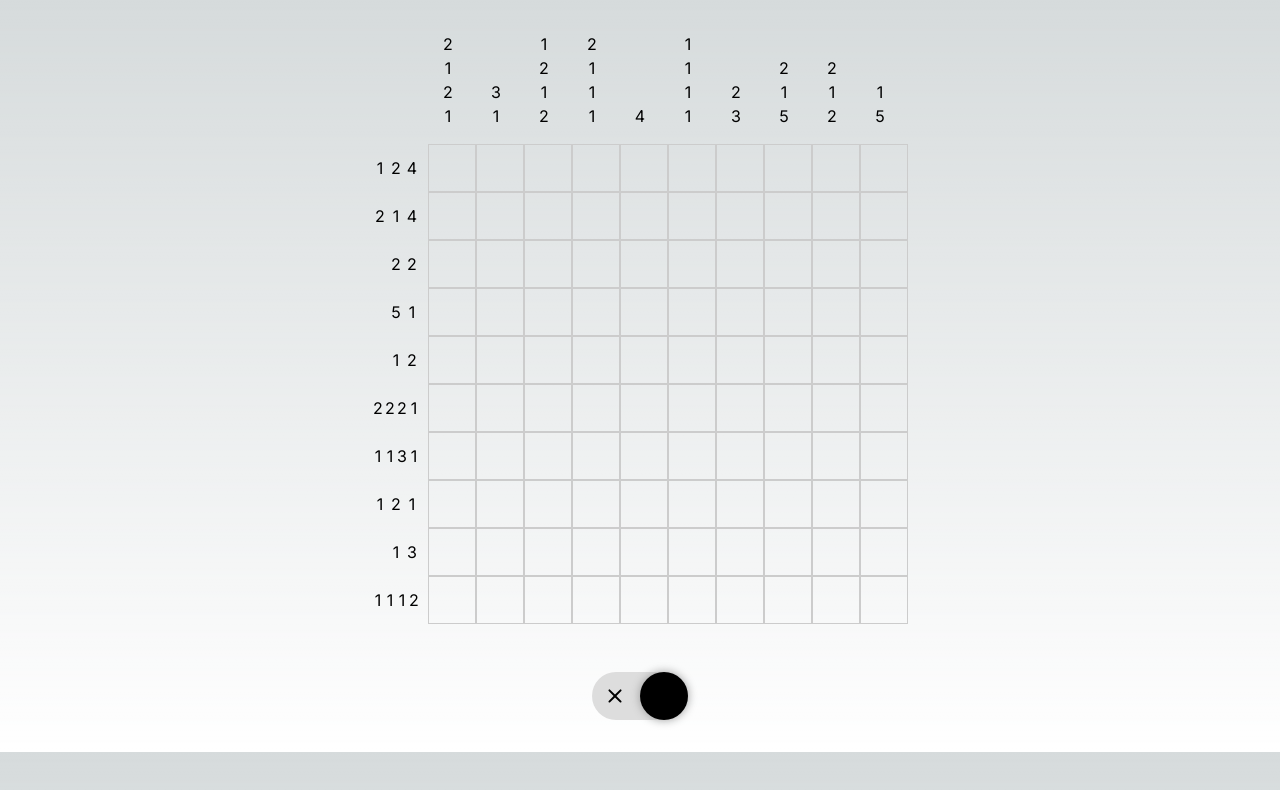
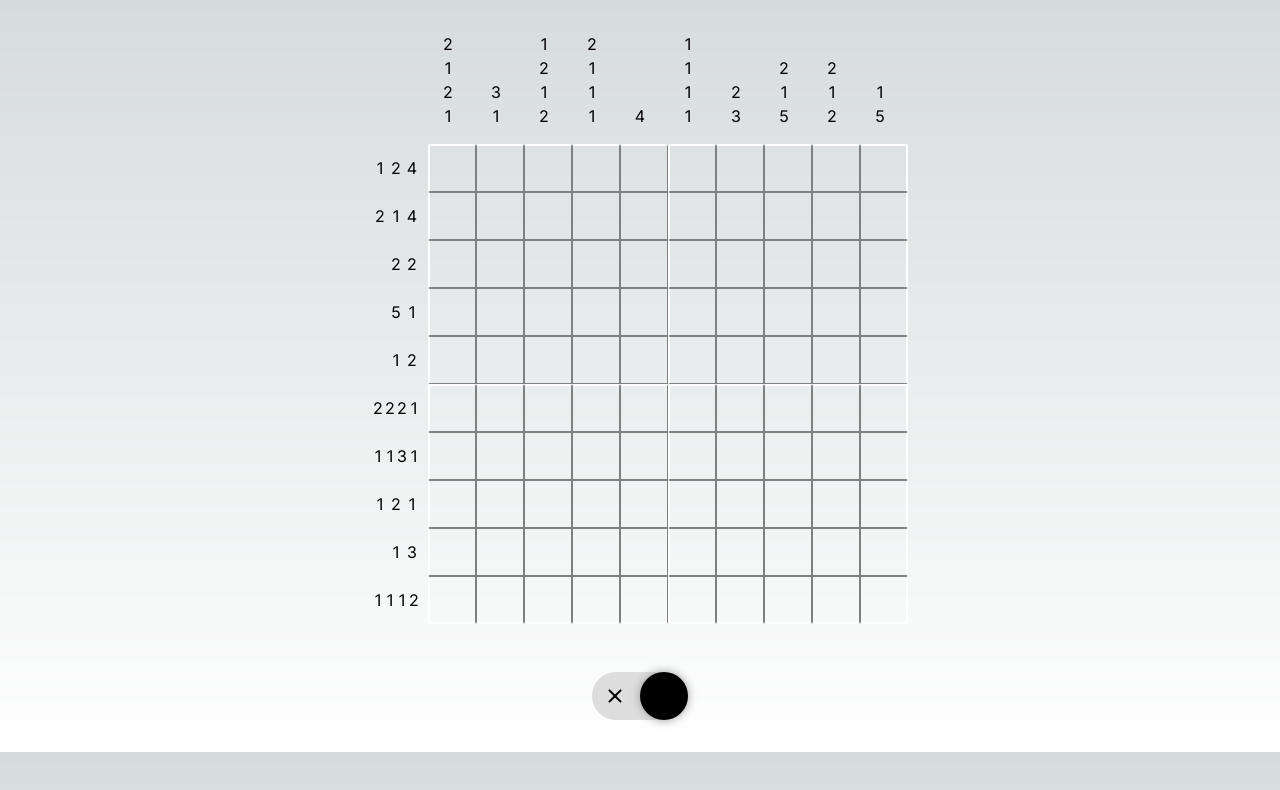
Before and after one commit to Sara-Jo/nonoplay, a Next.js app: page / in a window 1280 px wide. Shown: the top 790 px of the page. Built offline with nearby package versions, Linux system fonts and the light colour scheme.

Commit message:
design: separate grid into groups

```diff
--- a/src/app/page.module.css
+++ b/src/app/page.module.css
@@ -18,7 +18,7 @@
 .cell {
   width: 3rem;
   height: 3rem;
-  border: 1px solid #ccc;
+  border: 1px solid grey;
   display: flex;
   align-items: center;
   justify-content: center;
@@ -34,7 +34,7 @@
 .cell.crossed::after {
   content: "";
   position: absolute;
-  width: 4rem;
+  width: 2.2rem;
   height: 2px;
   background-color: white;
 }
@@ -45,6 +45,22 @@
 
 .cell.crossed::after {
   transform: rotate(-45deg);
+}
+
+.cell.boldLeft {
+  border-left: 2px solid white;
+}
+
+.cell.boldTop {
+  border-top: 2px solid white;
+}
+
+.cell.boldRight {
+  border-right: 2px solid white;
+}
+
+.cell.boldBottom {
+  border-bottom: 2px solid white;
 }
 
 .header {
--- a/src/app/page.tsx
+++ b/src/app/page.tsx
@@ -115,7 +115,13 @@ export default function Home() {
                 </div>
               ))}
             </div>
-            {row.map((cell, colIndex) => (
+            {row.map((cell, colIndex) => {
+              const isBoldLeft = colIndex % 5 === 0 || colIndex === 0;
+              const isBoldTop = rowIndex % 5 === 0 || rowIndex === 0;
+              const isBoldRight = colIndex === grid[0].length - 1;
+              const isBoldBottom = rowIndex === grid.length - 1;
+
+              return (
                 <div
                   key={colIndex}
                   className={`${styles.cell} ${
@@ -124,10 +130,15 @@ export default function Home() {
                       : cell === "crossed"
                       ? styles.crossed
                       : ""
+                  } ${isBoldLeft ? styles.boldLeft : ""} ${
+                    isBoldTop ? styles.boldTop : ""
+                  } ${isBoldRight ? styles.boldRight : ""} ${
+                    isBoldBottom ? styles.boldBottom : ""
                   }`}
                   onClick={() => handleCellClick(rowIndex, colIndex)}
                 ></div>
-            ))}
+              );
+            })}
           </div>
         ))}
       </div>
```
Lines whose indentation alone changed are shown as unchanged.
